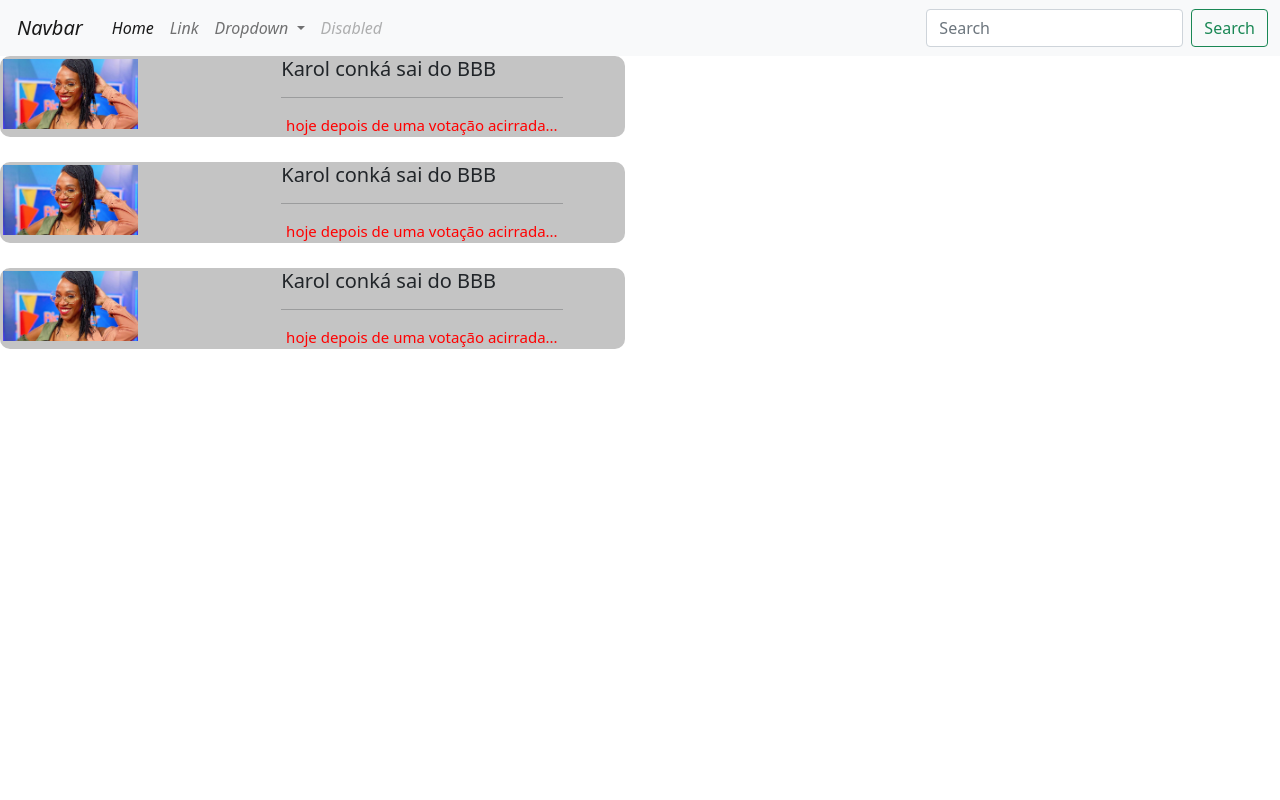
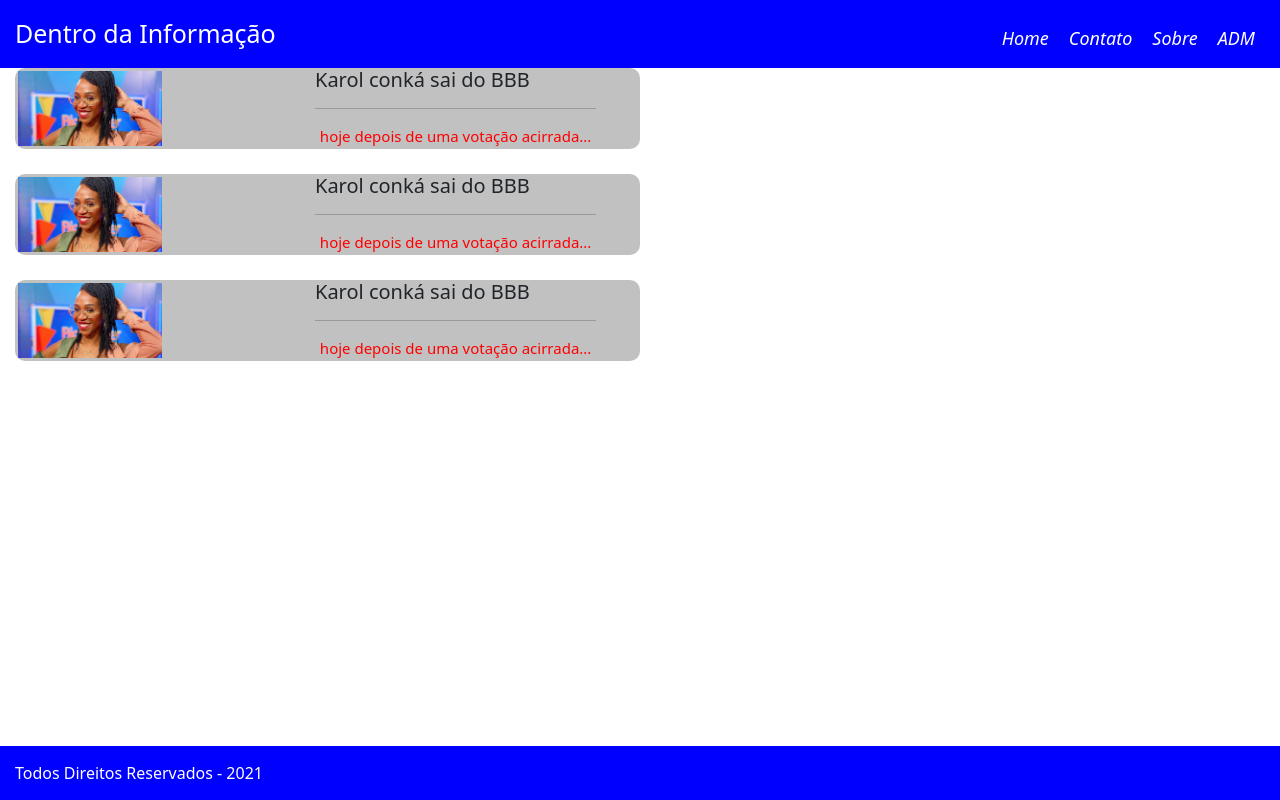
Before and after one commit to ohRobertoCarlos/dentroDaInformacao, a PHP site: page /home in a window 1280 px wide. Run offline with PHP 8.4, Linux system fonts and the light colour scheme; the visitor is signed in with stand-in values (Sample User, id 1).

Commit message:
header criado

```diff
--- a/Routes.php
+++ b/Routes.php
@@ -2,10 +2,12 @@
 
 //exemplo Application::get($rota,$controller,$funcao);
 
+Application::get('/','home','redirectHome');
 Application::get('home','home','index');
 Application::get('sobre','sobre','index');
 Application::get('login','login','index');
 Application::get('consultaLogin','login','consultarLogin');
+Application::get('sair','login','sairSessao');
 
 
 ?>
--- a/src/Controllers/HomeController.php
+++ b/src/Controllers/HomeController.php
@@ -13,8 +13,17 @@ class HomeController{
         }
 
        MainView::render('item-noticia',
-        array('titulo' => 'Karol saiu :)', 'thumbnail' => 'resources/images/Karol.jpg'));
+        array(
+            'titulo' => 'Karol saiu :)',
+            'thumbnail' => 'resources/images/Karol.jpg',
+        ));
+    }
+
+
+
+    public function redirectHome(){
+        header('location: home');
+        die();
     }
 
 }
-?>
--- a/src/Views/MainView.php
+++ b/src/Views/MainView.php
@@ -2,10 +2,22 @@
 namespace App\Views;
 
 class MainView{
-    public static function render($view,$dados = []){
+    public static function render($view,$dados = [],$useIndex = true){
 
         $dados['conteudo'] = file_get_contents( 'src/Views/templates/' .$view. '.phtml');
 
-        include 'src/Views/templates/index.phtml';
+    $nomes_indexes = array_keys($dados);
+
+	$nomes_indexes = array_map(function($item){
+	return '{{' .$item. '}}';
+	}, $nomes_indexes);
+
+	$conteudo = str_replace($nomes_indexes, array_values($dados), $dados['conteudo']);
+
+        if($useIndex == true){
+            include 'src/Views/templates/index.phtml';
+        }else{
+            echo $conteudo;
+        }
     }
 }
--- a/src/Views/templates/footer.phtml
+++ b/src/Views/templates/footer.phtml
@@ -1 +1 @@
-<footer><h3>Este é o footer</h3></footer>
+<footer>Todos Direitos Reservados - 2021</footer>
--- a/src/Views/templates/header.phtml
+++ b/src/Views/templates/header.phtml
@@ -1,38 +1,9 @@
 <header>
-        <nav class="navbar navbar-expand-lg navbar-light bg-light">
-        <div class="container-fluid">
-            <a class="navbar-brand" href="#">Navbar</a>
-            <button class="navbar-toggler" type="button" data-bs-toggle="collapse" data-bs-target="#navbarSupportedContent" aria-controls="navbarSupportedContent" aria-expanded="false" aria-label="Toggle navigation">
-            <span class="navbar-toggler-icon"></span>
-            </button>
-            <div class="collapse navbar-collapse" id="navbarSupportedContent">
-            <ul class="navbar-nav me-auto mb-2 mb-lg-0">
-                <li class="nav-item">
-                <a class="nav-link active" aria-current="page" href="#">Home</a>
-                </li>
-                <li class="nav-item">
-                <a class="nav-link" href="#">Link</a>
-                </li>
-                <li class="nav-item dropdown">
-                <a class="nav-link dropdown-toggle" href="#" id="navbarDropdown" role="button" data-bs-toggle="dropdown" aria-expanded="false">
-                    Dropdown
-                </a>
-                <ul class="dropdown-menu" aria-labelledby="navbarDropdown">
-                    <li><a class="dropdown-item" href="#">Action</a></li>
-                    <li><a class="dropdown-item" href="#">Another action</a></li>
-                    <li><hr class="dropdown-divider"></li>
-                    <li><a class="dropdown-item" href="#">Something else here</a></li>
-                </ul>
-                </li>
-                <li class="nav-item">
-                <a class="nav-link disabled" href="#" tabindex="-1" aria-disabled="true">Disabled</a>
-                </li>
-            </ul>
-            <form class="d-flex">
-                <input class="form-control me-2" type="search" placeholder="Search" aria-label="Search">
-                <button class="btn btn-outline-success" type="submit">Search</button>
-            </form>
-            </div>
-        </div>
-        </nav>
+        <span>Dentro da Informação</span>
+        <ul>
+            <li><a href="#">Home</a></li>
+            <li><a href="#">Contato</a></li>
+            <li><a href="#">Sobre</a></li>
+            <li><a href="#">ADM</a></li>
+        </ul>
 </header>
--- a/src/Views/templates/index.phtml
+++ b/src/Views/templates/index.phtml
@@ -16,7 +16,11 @@
 <?php include 'header.phtml' ?>
 
     <div class="root">
-        <?= $dados['conteudo'] ?>
+        <?= $conteudo ?>
     </div>
+
+    <?php include 'footer.phtml' ?>
+
+    <script src="src/js/scripts.js"></script>
 </body>
 </html>
--- a/src/Views/templates/item-noticia.phtml
+++ b/src/Views/templates/item-noticia.phtml
@@ -1,6 +1,6 @@
 <article>
 <div class="item-img">
-<img src="resources/images/Karol.jpg" alt="Karol">
+<img src="{{thumbnail}}" alt="Karol">
 </div>
 
 <div class="conteudo-texto-item">
--- a/src/Views/templates/login.phtml
+++ b/src/Views/templates/login.phtml
@@ -1,5 +1,3 @@
-
-<?php include_once 'header.phtml' ?>
 
 <div class="conteiner mt-4">
 <form method="post" action="consultaLogin">
--- a/src/css/styles.css
+++ b/src/css/styles.css
@@ -31,13 +31,14 @@ article {
     width: 625px;
     height: 81px;
     border-radius: 10px;
-    background-color: #C4C4C4;
+    background-color: #c1c1c1;
     justify-content: start;
     margin-bottom: 25px;
     cursor: pointer;
+    margin-left: 15px;
 }
 article .item-img {
-    width: 45%;
+    width: 300px;
 }
 
 article .item-img img {
@@ -48,7 +49,6 @@ article .item-img img {
 
 article .conteudo-texto-item {
     width: 45%;
-    align-self: center;
 }
 
 article .conteudo-texto-item p {
@@ -68,3 +68,46 @@ hr {
     padding: 0;
     margin: 0;
 }
+
+footer{
+    position: fixed;
+    bottom: 0;
+    width: 100%;
+    display: block;
+    padding: 15px;
+    justify-content: center;
+    align-items: center;
+    background-color: blue;
+    color: white;
+}
+
+header{
+    justify-content: space-between;
+    padding: 15px;
+    background-color: blue;
+    color: white;
+}
+
+header span {
+    font-size: 25px;
+}
+
+header ul {
+    display: flex;
+    float: right;
+    list-style: none;
+}
+
+header ul li a {
+    text-decoration: none;
+    font-size: 18px;
+    color: white;
+    padding: 5px;
+    margin: 5px;
+    border-radius: 4px;
+}
+
+header ul li a:hover {
+    background-color: white;
+    color: black;
+}
```
Also changed, not shown: src/Controllers/LoginController.php (+13 -2 lines), src/Views/templates/sobre.phtml (+1 -12 lines).
